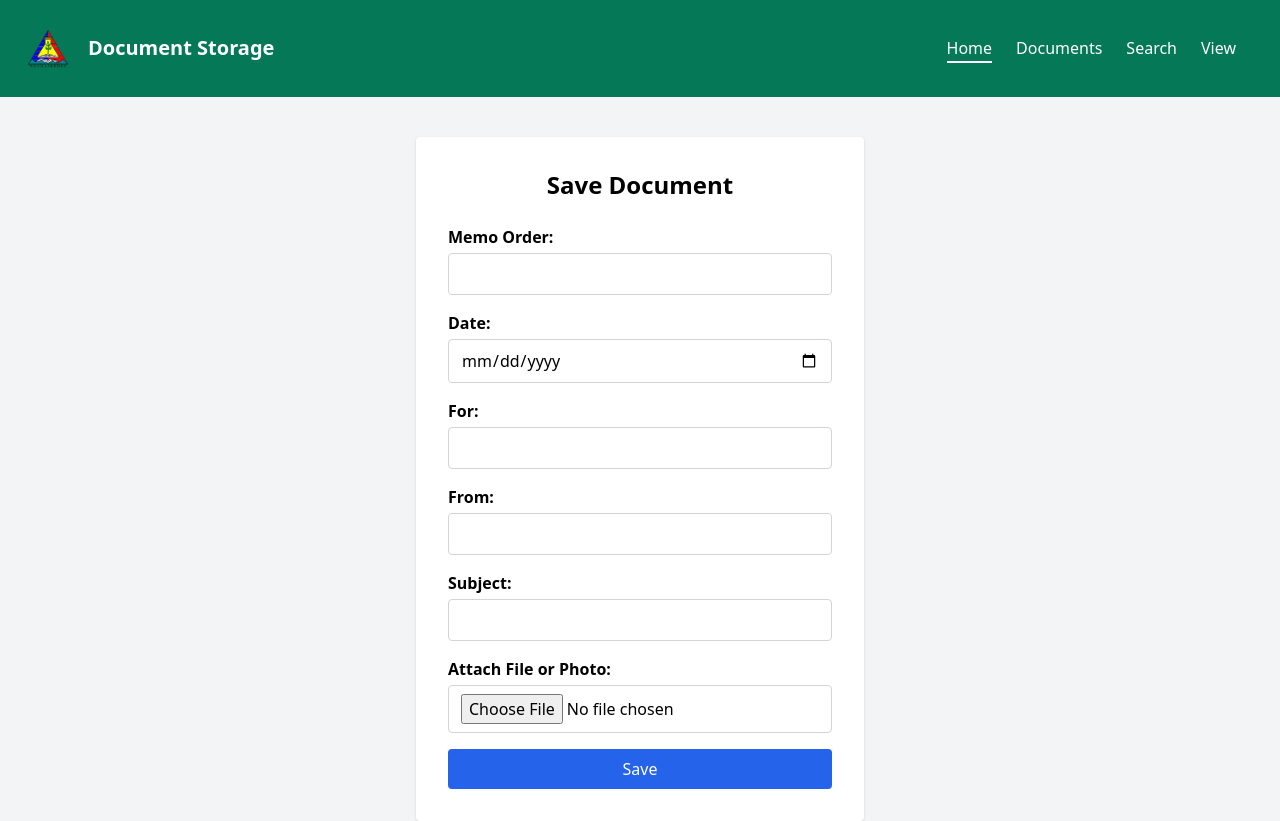
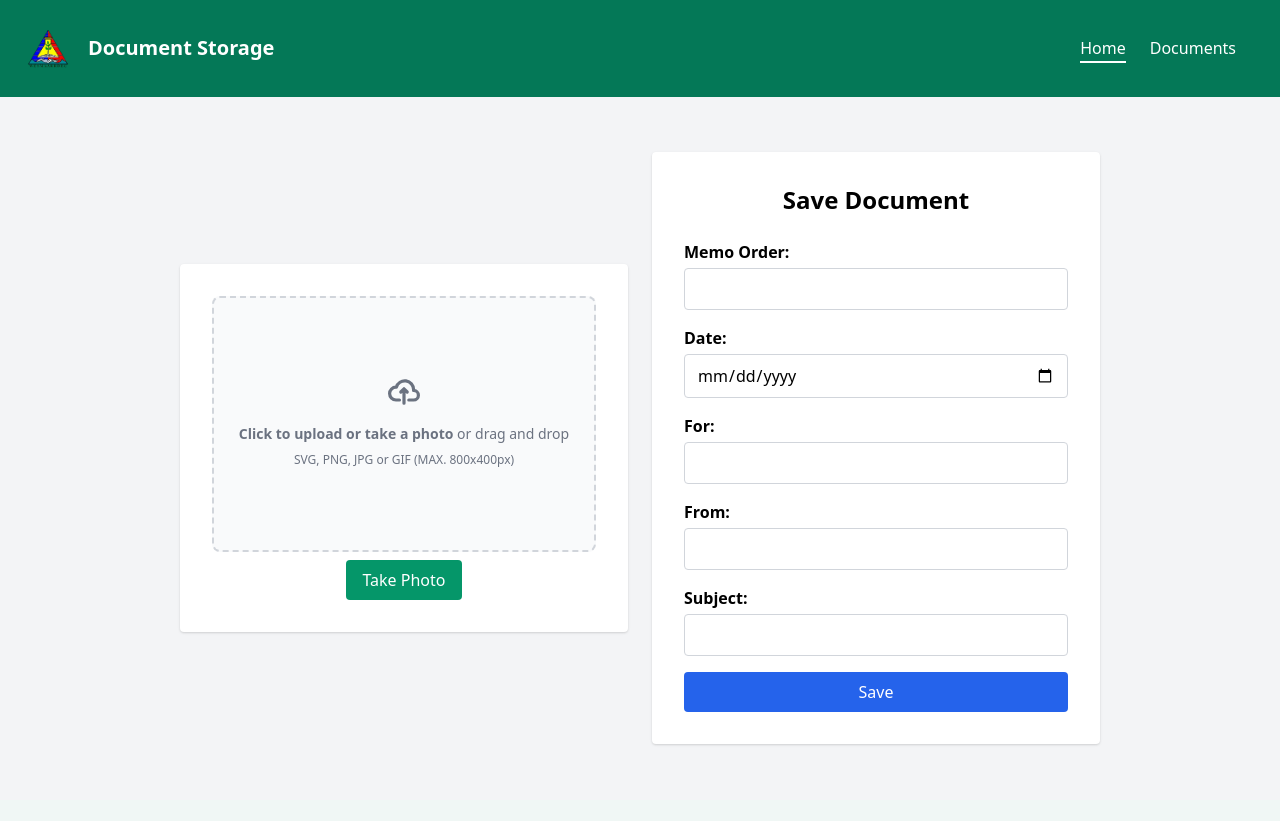
Before and after one commit to erico-chiong/Ojt, a Django app: page / in a window 1280 px wide. After the commit the page ends 746 px from the top, so only its background shows below. Run offline with Django 5.2, Linux system fonts and the light colour scheme.

Commit message:
modified all ui's

```diff
--- a/mysite/templates/pages/home.html
+++ b/mysite/templates/pages/home.html
@@ -18,12 +18,31 @@
                 <span class="absolute left-0 -bottom-1 w-full h-0.5 bg-white scale-x-0 group-hover:scale-x-100 transition-transform origin-left"></span>
             </a></li>
             <li><a href="{% url 'item_list' %}">Documents</a></li>
-            <li><a href="{% url 'search'%}" class="hover:underline">Search</a></li>
-            <li><a href="/view/" class="hover:underline">View</a></li>
         </ul>
     </nav>
-    <main class="flex-1 flex items-center justify-center bg-gray-100">
-         <div class="w-full max-w-md bg-white rounded shadow p-8 mt-10">
+    <main class="flex-1 flex flex-row items-center justify-center bg-gray-100 space-x-6">
+       <div class="w-full max-w-md bg-white rounded shadow p-8 my-10">
+            <div class="flex items-center justify-center w-full">
+                <label for="dropzone-file" class="flex flex-col items-center justify-center w-full h-64 border-2 border-gray-300 border-dashed rounded-lg cursor-pointer bg-gray-50 dark:hover:bg-gray-800 dark:bg-gray-700 hover:bg-gray-100 dark:border-gray-600 dark:hover:border-gray-500 dark:hover:bg-gray-600">
+                    <div class="flex flex-col items-center justify-center pt-5 pb-6">
+                        <svg class="w-8 h-8 mb-4 text-gray-500 dark:text-gray-400" aria-hidden="true" xmlns="http://www.w3.org/2000/svg" fill="none" viewBox="0 0 20 16">
+                            <path stroke="currentColor" stroke-linecap="round" stroke-linejoin="round" stroke-width="2" d="M13 13h3a3 3 0 0 0 0-6h-.025A5.56 5.56 0 0 0 16 6.5 5.5 5.5 0 0 0 5.207 5.021C5.137 5.017 5.071 5 5 5a4 4 0 0 0 0 8h2.167M10 15V6m0 0L8 8m2-2 2 2"/>
+                        </svg>
+                        <p class="mb-2 text-sm text-gray-500 dark:text-gray-400"><span class="font-semibold">Click to upload or take a photo</span> or drag and drop</p>
+                        <p class="text-xs text-gray-500 dark:text-gray-400">SVG, PNG, JPG or GIF (MAX. 800x400px)</p>
+                    </div>
+                    <!-- Accept images and allow camera capture -->
+                    <input id="dropzone-file" type="file" accept="image/*" capture="environment" class="hidden" name="photo" />
+                </label>
+            </div>
+            <!-- Add this button below the label -->
+            <div class="flex justify-center mt-2">
+                <button type="button" onclick="document.getElementById('dropzone-file').click()" class="bg-green-600 text-white px-4 py-2 rounded hover:bg-green-700 focus:outline-none">
+                    Take Photo
+                </button>
+            </div>
+        </div>
+         <div class="w-full max-w-md bg-white rounded shadow p-8 my-10">
             <h1 class="text-2xl font-bold mb-6 text-center">Save Document</h1>
             <form method="post" enctype="multipart/form-data" class="space-y-4">
                 {% csrf_token %}
@@ -47,10 +66,6 @@
                     <label class="block mb-1 font-semibold">Subject:</label>
                     <input type="text" name="subject" value="{{ item.subject|default:'' }}" required class="w-full border border-gray-300 rounded px-3 py-2 focus:outline-none focus:ring-2 focus:ring-blue-500">
                 </div>
-                <div>
-                    <label class="block mb-1 font-semibold">Attach File or Photo:</label>
-                    <input type="file" name="attachment" class="w-full border border-gray-300 rounded px-3 py-2 focus:outline-none focus:ring-2 focus:ring-blue-500" />
-                </div>
                 <button type="submit" class="w-full bg-blue-600 text-white py-2 rounded hover:bg-blue-700">Save</button>
             </form>
         </div>
```
